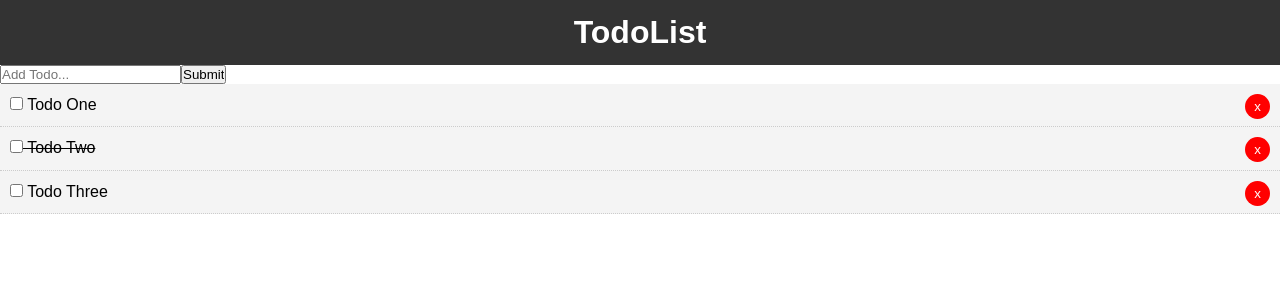
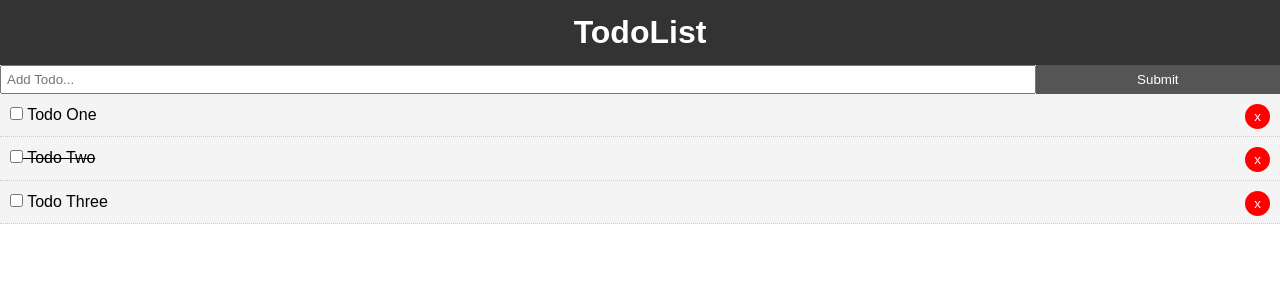
Before and after one commit to Tomi-star/Todo-App, a Vue app: page / in a window 1280 px wide. Shown: the top 300 px of the page. Built offline with nearby package versions, Linux system fonts and the light colour scheme.

Commit message:
Title to data not adding

```diff
--- a/package.json
+++ b/package.json
@@ -9,6 +9,7 @@
   },
   "dependencies": {
     "core-js": "^3.6.5",
+    "uuid": "^8.3.0",
     "vue": "^2.6.11"
   },
   "devDependencies": {
--- a/src/App.vue
+++ b/src/App.vue
@@ -1,8 +1,8 @@
 <template>
   <div id="app">
     <Header />
-  <AddTodo />
-  <Todos v-bind:todos="todos" v-on:del-todo="deleteTodo"/>
+    <AddTodo v-on:add-todo="addTodo"/>
+    <Todos v-bind:todos="todos" v-on:del-todo="deleteTodo"/>
   </div>
 </template>
 
@@ -15,8 +15,8 @@ export default {
   name: 'App',
   components: {
     Header,
-    AddTodo,
-    Todos
+    Todos,
+    AddTodo
   },
   data(){
     return{
@@ -42,6 +42,9 @@ export default {
   methods:{
     deleteTodo(id){
       this.todos = this.todos.filter(todo=> todo.id !== id);
+    },
+    addTodo(newTodo) {
+      this.todos = [...this.todos, newTodo];
     }
   }
 }
@@ -58,4 +61,17 @@ export default {
     font-family: Arial, Helvetica, sans-serif;
     line-height: 1.4;
   }
+
+  .btn{
+    display: inline-block;
+    border: none;
+    background: #555;
+    color: #fff;
+    padding: 7px 20px;
+    cursor: pointer;
+  }
+
+  .btn:hover{
+    background: #666;
+  }
 </style>
--- a/src/components/AddTodo.vue
+++ b/src/components/AddTodo.vue
@@ -1,6 +1,6 @@
 <template>
     <div>
-        <form>
+        <form @submit="addTodo">
             <input type="text" name="title" placeholder="Add Todo...">
             <input type="submit" value="Submit" class="btn">
         </form>
@@ -8,8 +8,34 @@
 </template>
 
 <script>
+import {v4 as uuidv4} from 'uuid'
+
+
 export default {
-    name: "AddTodo"
+    name: "AddTodo",
+    data() {
+        return{
+            title: ''
+        }
+    },
+    methods: {
+        addTodo(e) {
+            if(this.title == ""){
+                alert("Enter what you want to do!")
+            } else {
+                e.preventDefault();
+            const newTodo = {
+                id: uuidv4(),
+                title: this.title,
+                completed: false
+            }
+            // send up to parent
+
+            this.$emit('add-todo', newTodo);
+            this.title= '';
+            }
+        }
+    }
 }
 </script>
 
@@ -17,12 +43,14 @@ export default {
     form {
         display: flex;
     }
-    input [type="text"] {
-        flex:10;
+
+    input[type="text"] {
+        flex: 10;
         padding: 5px;
     }
 
-    input [type="submit"] {
+
+    input[type="submit"] {
         flex: 2;
     }
 </style>
```
Also changed, not shown: 1 other file (tests, documents, lock files or other folders).
